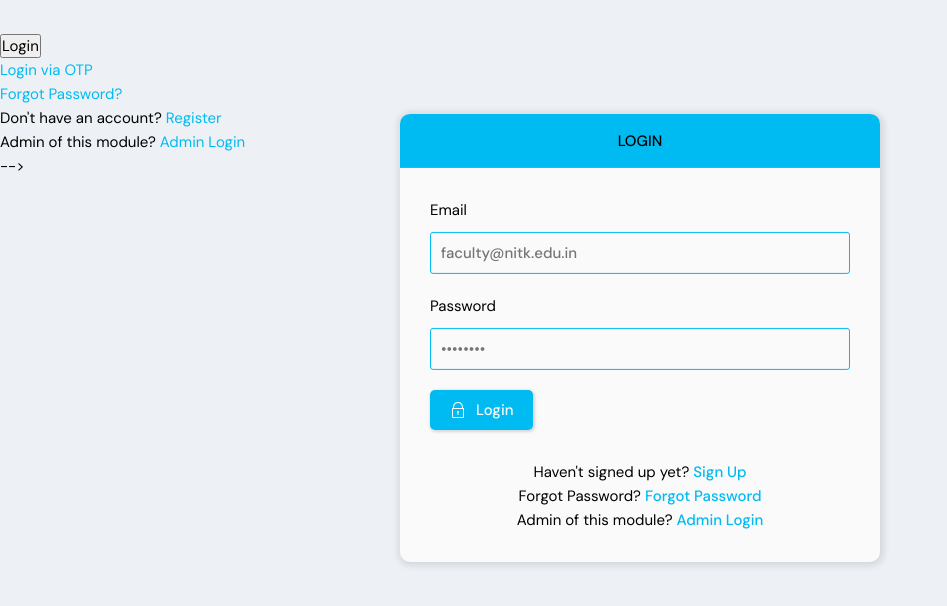
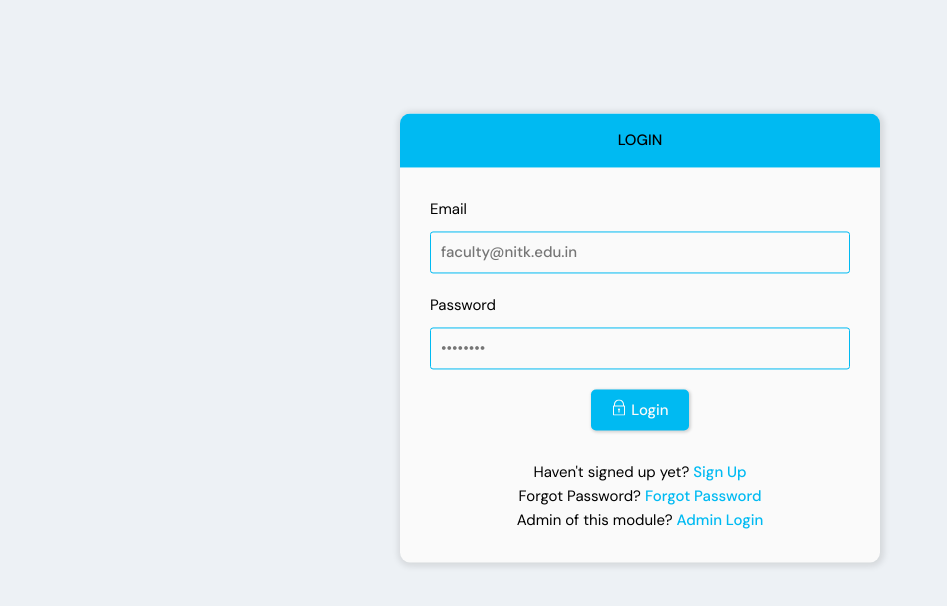
Before and after one commit to Nithin1729S/IT303-Mini-Project, a Django app: page /login/ in a window 1280 px wide. Shown: the part 80-686 px from the top of the page, without its empty margins (0-947 px from the left). Run offline with Django 5.2, Linux system fonts and the light colour scheme; some libraries are stand-ins or nearby versions.

Commit message:
login page frontend

```diff
--- a/users/templates/users/login.html
+++ b/users/templates/users/login.html
@@ -80,31 +80,19 @@
                 </div>
                 <div class="form__group">
                   <label for="password">Password</label>
-                <input
-                  id="password"
-                  name="password"
-                  type="password"
-                  placeholder="&bull;&bull;&bull;&bull;&bull;&bull;&bull;&bull;"
-                />
+                  <input id="password" name="password" type="password" placeholder="&bull;&bull;&bull;&bull;&bull;&bull;&bull;&bull;" />
                 </div>
 
-              <button class="btn btn--main" type="submit">
-                <svg
-                  version="1.1"
-                  xmlns="http://www.w3.org/2000/svg"
-                  width="32"
-                  height="32"
-                  viewBox="0 0 32 32"
-                >
+                <!-- Added margin between password field and captcha -->
+                <div class="g-recaptcha mb-4" data-sitekey="6LeenVEqAAAAAB1FwcXtRB2NqcWUfMAzOpeCMr8P" style="margin-top: 20px;"></div>
+
+                <!-- Centering the login button using inline CSS -->
+                <button class="btn btn--main" type="submit" style="display: block; margin: 20px auto;">
+                  <svg version="1.1" xmlns="http://www.w3.org/2000/svg" width="32" height="32" viewBox="0 0 32 32">
                     <title>lock</title>
-                  <path
-                    d="M27 12h-1v-2c0-5.514-4.486-10-10-10s-10 4.486-10 10v2h-1c-0.553 0-1 0.447-1 1v18c0 0.553 0.447 1 1 1h22c0.553 0 1-0.447 1-1v-18c0-0.553-0.447-1-1-1zM8 10c0-4.411 3.589-8 8-8s8 3.589 8 8v2h-16v-2zM26 30h-20v-16h20v16z"
-                  ></path>
-                  <path
-                    d="M15 21.694v4.306h2v-4.306c0.587-0.348 1-0.961 1-1.694 0-1.105-0.895-2-2-2s-2 0.895-2 2c0 0.732 0.413 1.345 1 1.694z"
-                  ></path>
+                    <path d="M27 12h-1v-2c0-5.514-4.486-10-10-10s-10 4.486-10 10v2h-1c-0.553 0-1 0.447-1 1v18c0 0.553 0.447 1 1 1h22c0.553 0 1-0.447 1-1v-18c0-0.553-0.447-1-1-1zM8 10c0-4.411 3.589-8 8-8s8 3.589 8 8v2h-16v-2zM26 30h-20v-16h20v16z"></path>
+                    <path d="M15 21.694v4.306h2v-4.306c0.587-0.348 1-0.961 1-1.694 0-1.105-0.895-2-2-2s-2 0.895-2 2c0 0.732 0.413 1.345 1 1.694z"></path>
                   </svg>
-
                   Login
                 </button>
               </form>
@@ -121,48 +109,7 @@
           </div>
         </div>
       </main>
+
   </body>
+  <script src="https://www.google.com/recaptcha/api.js" async defer></script>
 </html>
-<!--
-</head>
-<body class="flex flex-col min-h-screen bg-gray-100">
-
-    <div class="flex-grow flex items-center justify-center">
-        <form action="{% url 'login' %}" method="POST" class="bg-white p-6 rounded shadow-md w-full max-w-sm">
-            {% csrf_token %}
-            <h2 class="text-2xl font-semibold text-center mb-6" style="align-items: flex-start;">Login</h2>
-            <h4 style="font-weight: 500; padding-bottom: 6px;">Email:</h4>
-            <div class="mb-4">
-                <input type="text" name="email" placeholder="Enter Email" class="w-full p-2 border border-gray-300 rounded focus:outline-none focus:ring-2 focus:ring-blue-500" required/>
-            </div>
-            <h4 style="font-weight: 500; padding-bottom: 6px;">Password:</h4>
-            <div class="mb-4">
-                <input type="password" name="password" placeholder="Enter Password" class="w-full p-2 border border-gray-300 rounded focus:outline-none focus:ring-2 focus:ring-blue-500" required/>
-            </div>
-
-            <!-- reCAPTCHA -->
-            <div class="g-recaptcha mb-4" data-sitekey="6LeenVEqAAAAAB1FwcXtRB2NqcWUfMAzOpeCMr8P"></div>
-
-
-            <div class="text-center" style="padding-top: 10px;">
-                <input type="submit" value="Login" class="w-full bg-blue-500 text-white p-2 rounded hover:bg-blue-600 cursor-pointer"/>
-            </div>
-            <div class="mt-6 space-y-2 text-center">
-                <div>
-                    <a href="{% url 'login_otp' %}" class="text-blue-500 hover:underline">Login via OTP</a>
-                </div>
-                <div>
-                    <a href="{% url 'forgot-password' %}" class="text-blue-500 hover:underline">Forgot Password?</a>
-                </div>
-                <div>
-                    <span>Don't have an account? <a href="{% url 'register' %}" class="text-blue-500 hover:underline">Register</a></span>
-                </div>
-                <div>
-                    <span>Admin of this module? <a href="{% url 'admin-login' %}" class="text-blue-500 hover:underline">Admin Login</a></span>
-                </div>
-            </div>
-        </form>
-    </div>
-    <script src="https://www.google.com/recaptcha/api.js" async defer></script>
-</body>
-</html> -->
```
Lines whose indentation alone changed are shown as unchanged.
